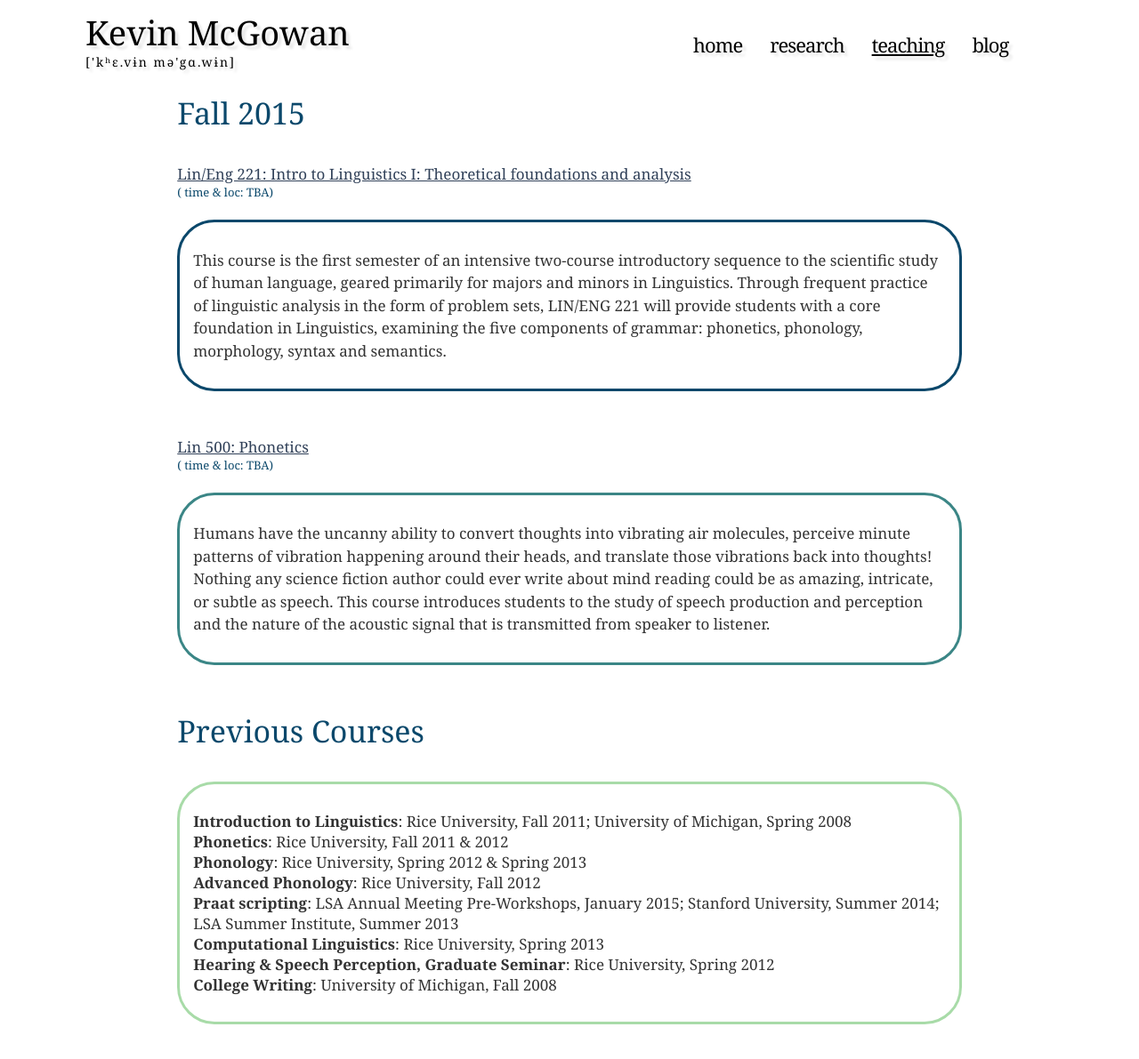
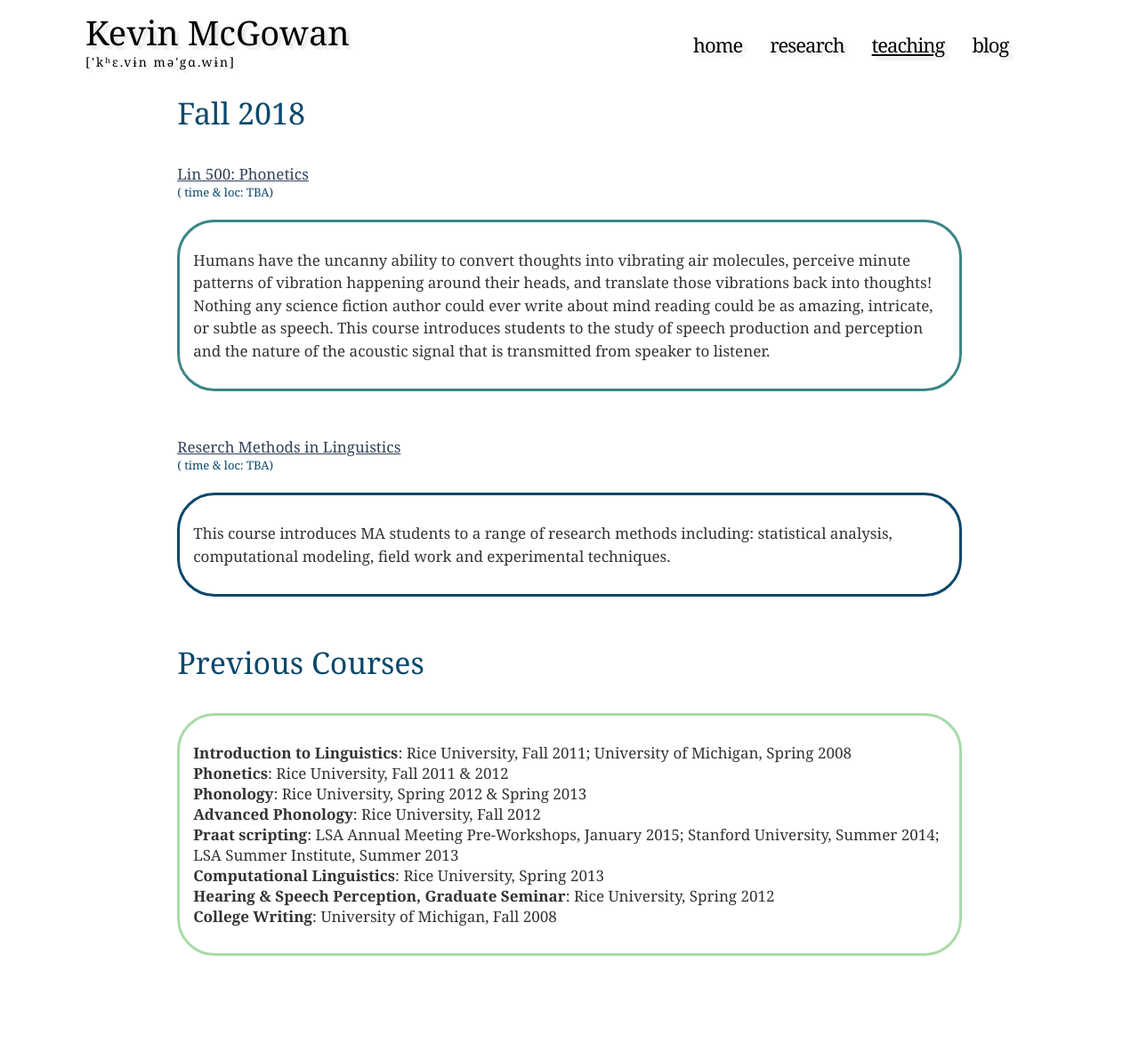
Before and after one commit to kbmcgowan/kbmcgowan.github.io, a Jekyll site: the page built from teaching/index.html, in a window 1280 px wide. Shown: the top 1191 px of the page at 89% size. Built offline with Jekyll 4.4.1, drawn with Linux system fonts in a browser that asks for light colours; nearby versions of some CDN libraries; some web fonts are replaced; library files that are not in the unit come from our copies.

```diff
--- a/index.html
+++ b/index.html
@@ -12,7 +12,7 @@
 
     <div class="twocolumn">
 	<p>
-	I am an Assistant Professor of <a href="https://linguistics.as.uky.edu/">Linguistics</a> at the <a href="https://uky.edu/">University of Kentucky</a> where I direct the <a href="https://phonetics.as.uky.edu/">Kentucky Phonetics Lab</a>.
+	I am an Assistant Professor of <a href="https://linguistics.as.uky.edu/">Linguistics</a> at the <a href="https://uky.edu/">University of Kentucky</a> where I direct the <a href="https://phonetics.as.uky.edu/">UK Phonetics Lab</a>.
 	</p>
 
 	<p>
--- a/teaching/index.html
+++ b/teaching/index.html
@@ -9,39 +9,24 @@
 <div class="box">
     <div class="onecolumn">
 
-<h1>Fall 2015</h1>
-
-<div id="intro">
-	<h3><a href="Lin221-Fall2015" style="text-decoration: underline;">Lin/Eng 221: Intro to Linguistics I: Theoretical foundations and analysis</a>
-	<p class="whenTaught">( time & loc: TBA)</p>
-	</h3>
-
-	<p class="rectangle-border" style="border:3px solid #0B486B;">
-	    This course is the first semester of an intensive
-	    two-course introductory sequence to the scientific study
-	    of human language, geared primarily for majors and
-	    minors in Linguistics. Through frequent practice of
-	    linguistic analysis in the form of problem sets, LIN/ENG
-	    221 will provide students with a core foundation in
-	    Linguistics, examining the five components of grammar:
-	    phonetics, phonology, morphology, syntax and semantics.
-	</p>
-</div>
+<h1>Fall 2018</h1>
 
 <div id="phonetics">
 	<h3><a href="Lin500-Fall2015" style="text-decoration: underline;">Lin 500: Phonetics</a>
 	<p class="whenTaught">( time & loc: TBA)</p>
 	</h3>
 	<p class="rectangle-border" style="border:3px solid #3B8686;">
-	    Humans have the uncanny ability to convert thoughts
-	    into vibrating air molecules, perceive minute patterns
-	    of vibration happening around their heads, and translate
-	    those vibrations back into thoughts!  Nothing any science
-	    fiction author could ever write about mind reading could
-	    be as amazing, intricate, or subtle as speech.  This
-	    course introduces students to the study of speech
-	    production and perception and the nature of the acoustic
-	    signal that is transmitted from speaker to listener.
+	    Humans have the uncanny ability to convert thoughts into vibrating air molecules, perceive minute patterns of vibration happening around their heads, and translate those vibrations back into thoughts!  Nothing any science fiction author could ever write about mind reading could be as amazing, intricate, or subtle as speech.  This course introduces students to the study of speech production and perception and the nature of the acoustic signal that is transmitted from speaker to listener.
+	</p>
+</div>
+
+<div id="601">
+	<h3><a href="Lin601-Fall2018" style="text-decoration: underline;">Reserch Methods in Linguistics</a>
+	<p class="whenTaught">( time & loc: TBA)</p>
+	</h3>
+
+	<p class="rectangle-border" style="border:3px solid #0B486B;">
+	    This course introduces MA students to a range of research methods including: statistical analysis, computational modeling, field work and experimental techniques.
 	</p>
 </div>
 
```
